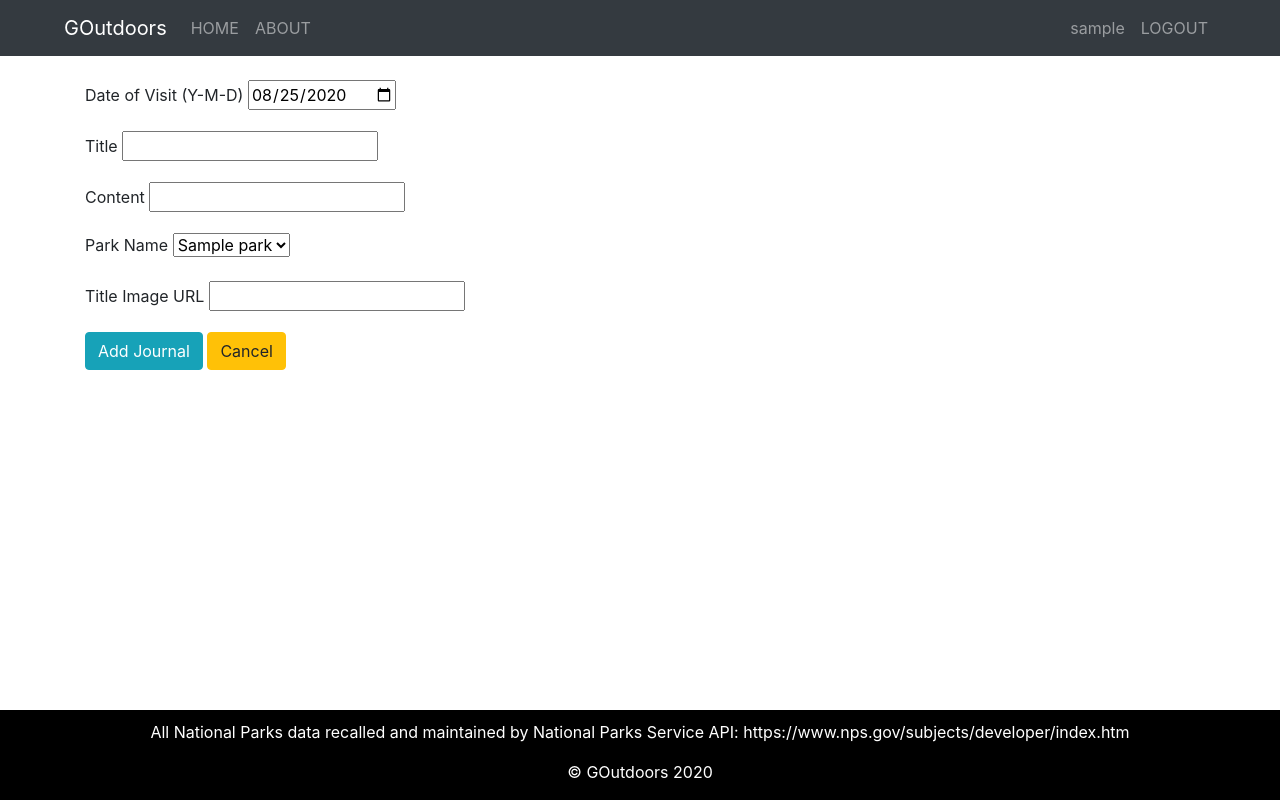
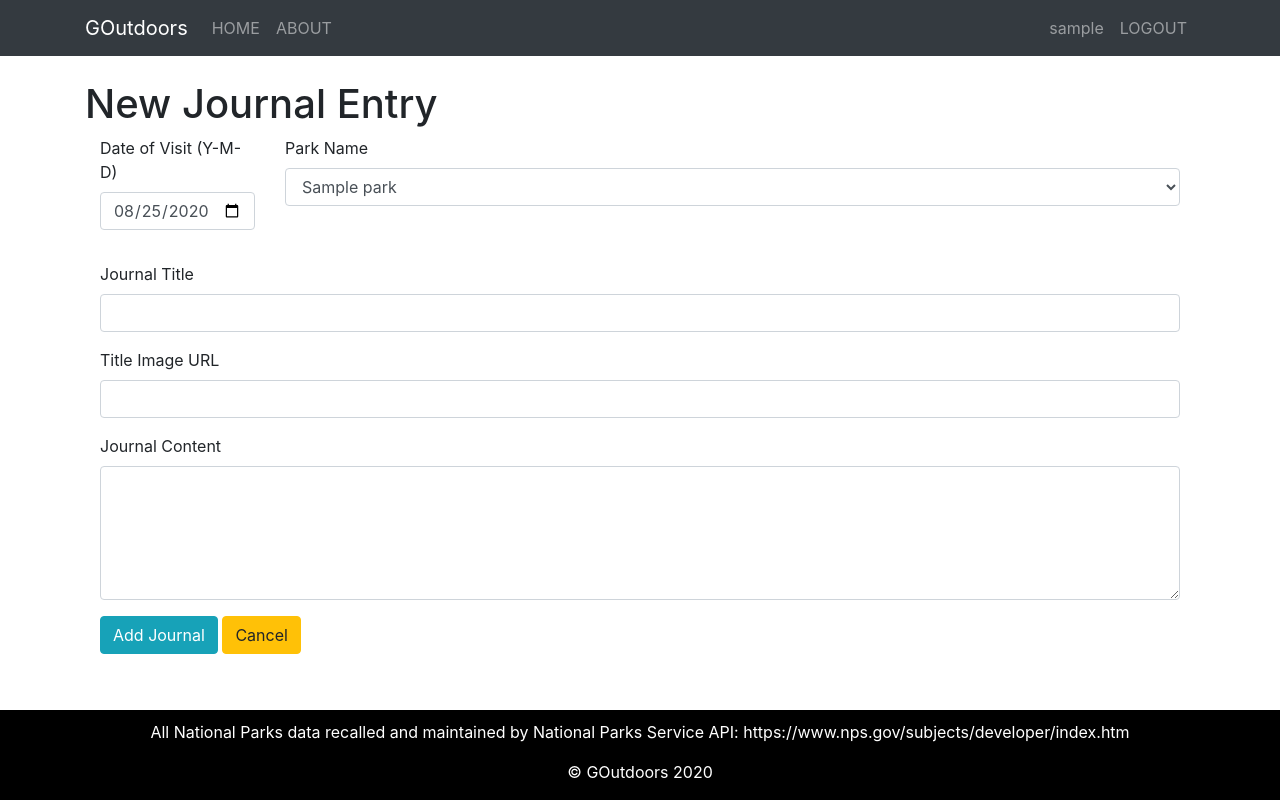
Before and after one commit to jake202020/goutdoors, a Flask app: a page that uses templates/base.html in a window 1280 px wide. Run offline with Flask 2, Linux system fonts and the light colour scheme; the visitor is signed in with stand-in values (Sample User, id 1); tables that the repository leaves empty hold one stand-in row (values such as "Sample post"); some libraries are stand-ins or nearby versions.

Commit message:
style new journal form

```diff
--- a/app.py
+++ b/app.py
@@ -4,11 +4,13 @@ from flask_debugtoolbar import DebugToolbarExtension
 import requests
 from models import db, connect_db, User, Park, Journal, Visit
 from forms import SearchForm, RegistrationForm, LoginForm, NewJournalForm, EditJournalForm, EditUserForm
+from flask_bootstrap import Bootstrap
 from key import api_key
 from datetime import datetime
 import os
 
 app = Flask(__name__)
+Bootstrap(app)
 
 # we are using a postgres database and this is our database to connect to.
 app.config['SQLALCHEMY_DATABASE_URI'] = os.environ.get("DATABASE_URL", 'postgresql:///capstone_1_db')
--- a/forms.py
+++ b/forms.py
@@ -1,5 +1,6 @@
 from flask_wtf import FlaskForm
 from wtforms import StringField, PasswordField, SelectField, DateField
+from wtforms.widgets import TextArea
 from datetime import date
 from wtforms.validators import InputRequired
 
@@ -36,8 +37,8 @@ class NewJournalForm(FlaskForm):
     """New journal entry form"""
 
     date = DateField("Date of Visit (Y-M-D)", default=date.today)
-    title = StringField("Title", validators=[InputRequired()])
-    text = StringField("Content", validators=[InputRequired()])
+    title = StringField("Journal Title", validators=[InputRequired()])
+    text = StringField("Journal Content", validators=[InputRequired()], widget=TextArea())
     park_name = SelectField("Park Name", validators=[InputRequired()])
     title_img_url = StringField("Title Image URL")
 
--- a/requirements.txt
+++ b/requirements.txt
@@ -5,8 +5,10 @@ certifi==2020.6.20
 cffi==1.14.2
 chardet==3.0.4
 click==7.1.2
+dominate==2.5.2
 Flask==1.1.2
 Flask-Bcrypt==0.7.1
+Flask-Bootstrap==3.3.7.1
 Flask-DebugToolbar==0.11.0
 Flask-SQLAlchemy==2.4.4
 Flask-WTF==0.14.3
@@ -26,6 +28,7 @@ six==1.15.0
 SQLAlchemy==1.3.19
 toml==0.10.1
 urllib3==1.25.10
+visitor==0.1.3
 Werkzeug==1.0.1
 wrapt==1.12.1
 WTForms==2.3.3
--- a/templates/base.html
+++ b/templates/base.html
@@ -9,7 +9,8 @@
 </head>
 <body>
     <nav class="navbar navbar-expand-lg navbar-dark bg-dark mb-4">
-        <a class="navbar-brand ml-5" href="/">GOutdoors</a>
+        <div class="container">
+        <a class="navbar-brand" href="/">GOutdoors</a>
         <button class="navbar-toggler" type="button" data-toggle="collapse" data-target="#navbarSupportedContent" aria-controls="navbarSupportedContent" aria-expanded="false" aria-label="Toggle navigation">
             <span class="navbar-toggler-icon"></span>
           </button>
@@ -24,7 +25,7 @@
                     <a class="nav-link" href="/about">ABOUT</a>
                 </li>
             </ul>
-            <ul class="navbar-nav mr-5">
+            <ul class="navbar-nav">
                 <li class="nav-item">
                     <a class="nav-link" href="/users/{{ session['username'] }}">{{ session['username'] }}</a>
                 </li>
@@ -41,7 +42,7 @@
                     <a class="nav-link" href="/about">ABOUT</a>
                 </li>
             </ul>
-            <ul class="navbar-nav mr-5">
+            <ul class="navbar-nav">
                 <li class="nav-item">
                     <a class="nav-link" href="/register">REGISTER</a>
                 </li>
@@ -51,6 +52,8 @@
                 {% endif %}
             </ul>
         </div>
+    </div>
+
     </nav>
     <div class="container">
         {% for msg in get_flashed_messages() %}
--- a/templates/edit_user.html
+++ b/templates/edit_user.html
@@ -21,5 +21,7 @@
     <button type="submit" class="btn btn-info">Edit User</button>
     <a href="/users/{{ session['username'] }}" class="btn btn-warning" type="button">Cancel</a>
 </form>
-
+<form method="POST" action="/users/{{ session['username'] }}/delete">
+    <button type="submit" class="btn btn-link"><span class="badge badge-pill badge-danger mt-5">Delete User</span></button>
+</form>
 {% endblock %}
--- a/templates/new_journal.html
+++ b/templates/new_journal.html
@@ -1,25 +1,35 @@
 {% extends "base.html" %}
+{% import "bootstrap/wtf.html" as wtf %}
 
 {% block title %}New Journal{% endblock %}
 
 {% block content %}
-<form method="POST">
-    {{ form.hidden_tag() }}
+<h1>New Journal Entry</h1>
+<div class="container">
+    <form method="POST">
+        {{ form.csrf_token() }}
+        <div class="row">
+            <div class="form-group col-lg-2">
+                {{ wtf.form_field(form.date, class='form-control')}}
+            </div>
+            <div class="form-group col-lg-10">
+                {{ wtf.form_field(form.park_name, class='form-control')}}
+            </div>
+        </div>
+        <div class="form-group">
+                {{ wtf.form_field(form.title, class='form-control')}}
+        </div>
+        <div class="form-group">
+            {{ wtf.form_field(form.title_img_url, class='form-control')}}
+        </div>
+        <div class="form-group">
+            {{ wtf.form_field(form.text, class='form-control', rows="5")}}
+        </div>
+        <button  type="submit" class="btn btn-info">Add Journal</button>
+        <a href="/users/{{ session['username'] }}" class="btn btn-warning" type="button">Cancel</a>
+    </form>
 
-    {% for field in form if field.widget.input_type != 'hidden' %}
+</div>
 
-    <p>
-        {{ field.label }}
-        {{ field }}
-
-        {% for error in field.errors %}
-        {{ error }}
-        {% endfor %}
-    </p>
-
-    {% endfor %}
-    <button  type="submit" class="btn btn-info">Add Journal</button>
-    <a href="/users/{{ session['username'] }}" class="btn btn-warning" type="button">Cancel</a>
-</form>
 
 {% endblock %}
--- a/templates/user_dashboard.html
+++ b/templates/user_dashboard.html
@@ -3,10 +3,7 @@
 {% block title %}User Dashboard{% endblock %}
 
 {% block content %}
-<a href="/users/{{ user.username }}/edit" type="button" class="badge badge-pill badge-warning ml-3">Edit</a>
-<form method="POST" action="/users/{{ user.username }}/delete">
-    <button type="submit" class="btn btn-link"><span class="badge badge-pill badge-danger">Delete User</span></button>
-</form>
+<a href="/users/{{ user.username }}/edit" type="button" class="badge badge-pill badge-warning ml-3">Edit User</a>
 
 <h1>{{ user.username }}'s Dashboard </h1>
 
```
Also changed, not shown: 1 other file.
